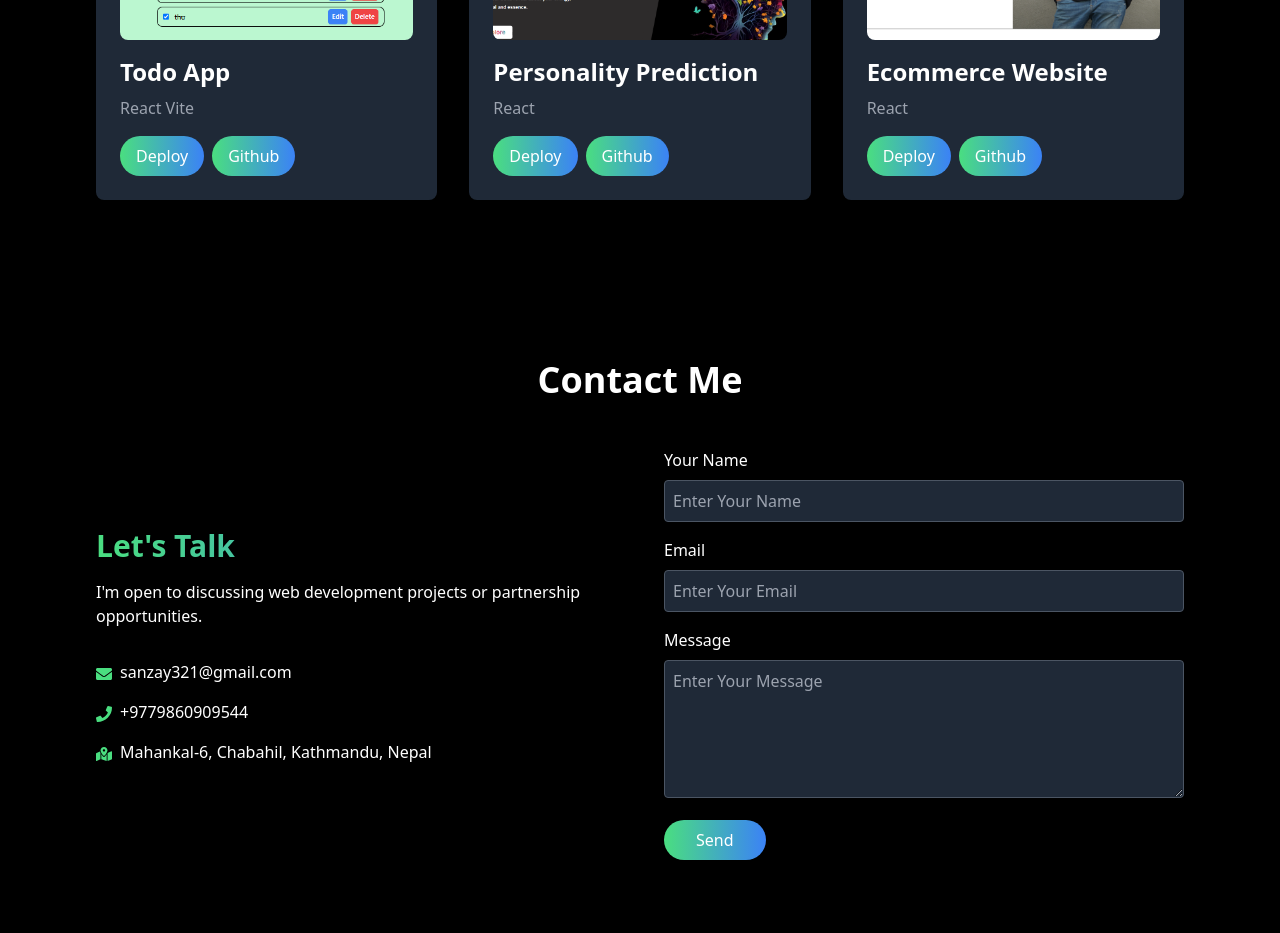
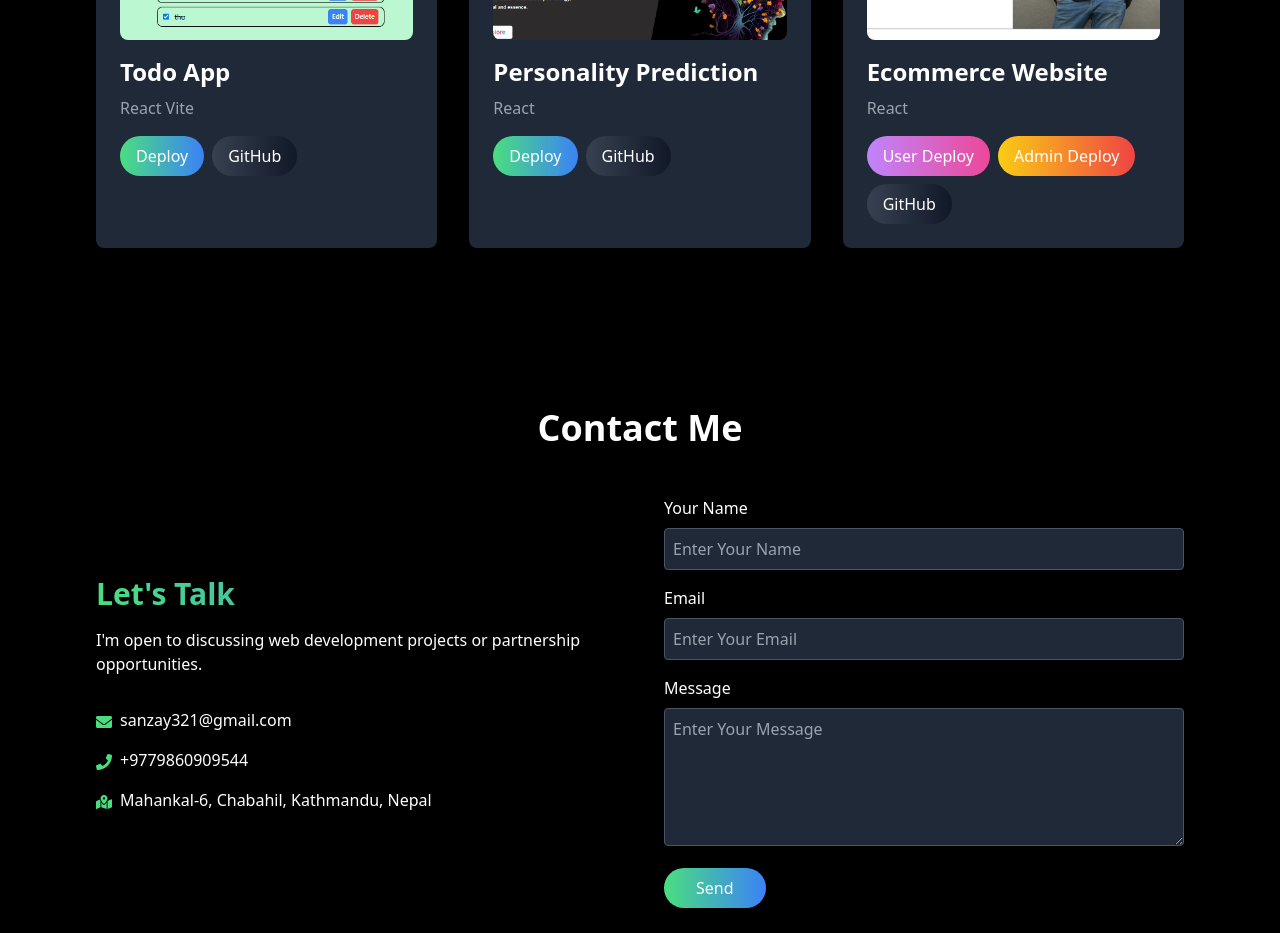
Before and after one commit to sanzay34/Portfolio, a React (Vite) app: page / in a window 1280 px wide. Shown: the part 1880-2813 px from the top of the page. Built offline with nearby package versions, Linux system fonts and the light colour scheme.

Commit message:
minor changes

```diff
--- a/src/components/Projects.jsx
+++ b/src/components/Projects.jsx
@@ -25,7 +25,8 @@
 		name: "Ecommerce Website",
 		technologies: "React",
 		image: ecommerce,
-		netlify: "https://ktmfashioncollection.netlify.app/",
+		user: "https://ktmfashioncollection.netlify.app/",
+		admin:"https://ktmfashioncollectionadmin.netlify.app/",
 		github: "https://github.com/sanzay34/Ecommerce",
 	},
 ];
@@ -61,8 +62,28 @@
 							{/* Project Technologies */}
 							<p className="text-gray-400 mb-4">{project.technologies}</p>
 
-							{/* Deployment Link */}
-							<div className="flex gap-2">
+							<div className="flex flex-wrap gap-2">
+								{/* Conditional Deployment Links */}
+								{project.name === "Ecommerce Website" ? (
+									<>
+										<a
+											href={project.user}
+											className="inline-block bg-gradient-to-r from-purple-400 to-pink-500 text-white px-4 py-2 rounded-full transition-transform duration-300 hover:scale-110 hover:shadow-lg"
+											target="_blank"
+											rel="noopener noreferrer"
+										>
+											User Deploy
+										</a>
+										<a
+											href={project.admin}
+											className="inline-block bg-gradient-to-r from-yellow-400 to-red-500 text-white px-4 py-2 rounded-full transition-transform duration-300 hover:scale-110 hover:shadow-lg"
+											target="_blank"
+											rel="noopener noreferrer"
+										>
+											Admin Deploy
+										</a>
+									</>
+								) : (
 									<a
 										href={project.vercel || project.netlify}
 										className="inline-block bg-gradient-to-r from-green-400 to-blue-500 text-white px-4 py-2 rounded-full transition-transform duration-300 hover:scale-110 hover:shadow-lg"
@@ -71,13 +92,17 @@
 									>
 										Deploy
 									</a>
-								{/* Github Link */}
+								)}
+
+								{/* GitHub Link (always shown) */}
 								<a
 									href={project.github}
-									className="inline-block bg-gradient-to-r from-green-400 to-blue-500 text-white px-4 py-2 rounded-full transition-transform duration-300 hover:scale-110 hover:shadow-lg"
+									className="inline-block bg-gradient-to-r from-gray-700 to-gray-900 text-white px-4 py-2 rounded-full transition-transform duration-300 hover:scale-110 hover:shadow-lg"
 									target="_blank"
 									rel="noopener noreferrer"
-								>Github</a>
+								>
+									GitHub
+								</a>
 							</div>
 						</div>
 					))}
```
Also changed, not shown: src/assets/admin.png (added). Lines whose indentation alone changed are shown as unchanged.
